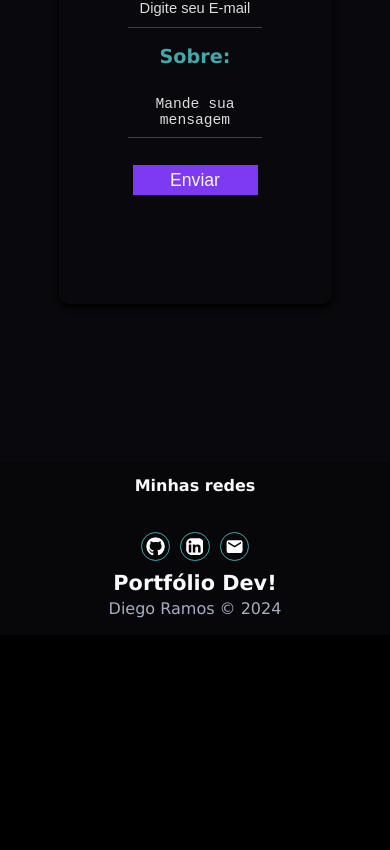
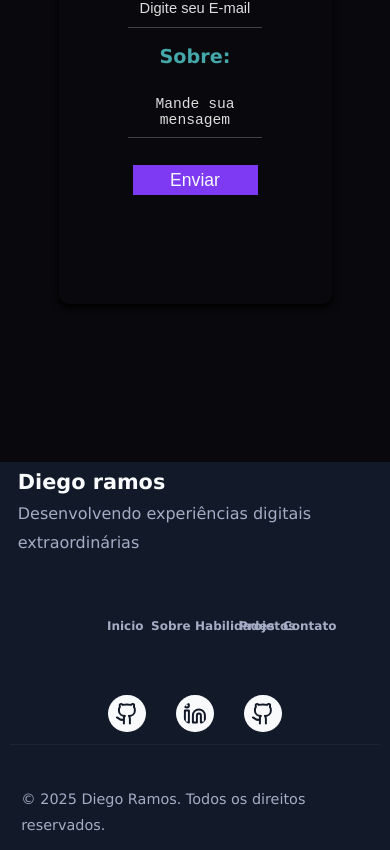
Before and after one commit to diegoramosds/projeto-portfolio, a React (Vite) app in the folder projeto-portfolio/: page / in a window 390 px wide. Shown: the part 8413-9263 px from the top of the page. Before the commit the page ends 9048 px from the top, so only its background shows below. Built offline with nearby package versions, Linux system fonts and the light colour scheme.

Commit message:
Melhorando footer

```diff
--- a/projeto-portfolio/src/Components/Footer/Footer.css
+++ b/projeto-portfolio/src/Components/Footer/Footer.css
@@ -1,58 +1,126 @@
 footer {
-    text-align: center;
-    background-color: #282a3a2f;
-    padding: 1em;
-    color: #e2e2e2da;
+  background-color: var(--background);
+  position: relative;
+  z-index: 3;
+  width: 100%;
+  height: 100%;
 }
-.icons-footer h2 {
+
+.main-footer {
   display: flex;
   flex-direction: column;
-  font-size: 1em;
-  font-weight: bold;
-  margin: 3px;
-  margin-bottom: 2em;
+  justify-content: center;
+  gap: 30px;
+  width: 85%;
+  padding: 3em;
+  margin: 0 auto;
+}
+.primary-footer {
+  border-bottom: 1px solid var(--secondary-hover);
 }
 
-.icons-footer a {
-  color: #fff;
-  font-size: 1.2em;
+.details-footer {
+  display: flex;
+  align-items: center;
+  gap: 80px;
+  justify-content: space-around;
+  padding-bottom: 1em;
 }
 
-.icons-footer svg{
-margin: 5px;
-border: 1px solid #51c9cbd2;
-border-radius: 20px;
-padding: 4px;
+.text-footer h2 {
+  display: flex;
+  flex-direction: column;
+  font-size: 1.3em;
+  font-weight: bold;
+  margin-bottom: 0.3em;
+  transition: color 0.2s ease-in-out;
+  width: 35%;
+  position: relative;
+}
+.text-footer h2:hover {
+  color: var(--accent);
+}
+.text-footer h2::after {
+  content: "";
+  position: absolute;
+  width: 0;
+  height: 0;
+  display: block;
+  margin-top: 0px;
+  background: var(--accent);
+  transition: width 0.1s ease-in-out;
+  -webkit-transition:
+    width 0.3s ease-in-out,
+    transform 0.1s ease;
+}
+.text-footer h2:hover::after {
+  width: 120px;
+  height: 3px;
+  left: 1px;
+  bottom: -2px;
+}
+.text-footer p {
+  font-size: 1em;
 }
 
-.icons-footer svg:hover{
- background-color: #1c3c5e9f;
+.footer-options {
+  display: flex;
+  gap: 40px;
+}
+.footer-options a {
+  font-size: 0.9em;
+}
+.social-medias-footer {
+  display: flex;
+}
+
+.icons-footer {
+  display: flex;
+  gap: 30px;
+  position: relative;
+  z-index: 1;
+}
+.icons-footer svg {
+  background-color: var(--title);
+  width: 25px;
+  padding: 0.4em;
+  border-radius: 22px;
+  color: var(--background);
+  transition: all 0.2s ease-in-out;
+}
+.icons-footer svg:hover {
+  transform: translateY(-5px);
+  background-color: var(--accent);
+}
+.created-by {
+  margin: 0.8em;
+  font-size: 0.9em;
 }
 
 @media screen and (max-width: 766px) {
-    footer {
-        text-align: center;
-        padding: .7em;
+.main-footer {
+  width: 95%;
+  padding: 0em;
 }
-    .icons-footer p {
-      font-size: .9em;
+.details-footer {
+  flex-direction: column;
+  padding: .5em;
+  gap: 50px;
 }
 
-    .icons-footer span {
-     font-size: 1em;
-    }
-
-    .icons-footer svg{
-    margin: 5px;
-    padding: 4px;
-    }
-
+.text-footer h2 {
+  width: 80%;
 
 }
 
-  @media screen and (min-width: 767px) and (max-width: 1250px) {
-    footer {
-        text-align: center;
-        padding: 1.2em;
+.footer-options {
+  display: flex;
+  gap: 20px;
+}
+.footer-options a {
+  font-size: 0.75em;
 }
 }
+
+@media screen and (min-width: 767px) and (max-width: 1250px) {
+}
--- a/projeto-portfolio/src/Components/Footer/Footer.jsx
+++ b/projeto-portfolio/src/Components/Footer/Footer.jsx
@@ -1,34 +1,76 @@
-import './Footer.css';
+import "./Footer.css";
 
-import { FaGithub, FaLinkedin } from 'react-icons/fa';
-import { MdEmail } from 'react-icons/md';
-
-
+import { Github, Linkedin } from "lucide-react";
 
 const Footer = () => {
+  function scrollToHome() {
+    const skillsElement = document.getElementById("home");
+    skillsElement.scrollIntoView({ behavior: "smooth" });
+  }
+  function scrollToAbout() {
+    const skillsElement = document.getElementById("about");
+    skillsElement.scrollIntoView({ behavior: "smooth" });
+  }
+  function scrollToSkills() {
+    const skillsElement = document.getElementById("skills");
+    skillsElement.scrollIntoView({ behavior: "smooth" });
+  }
+  function scrollToProjects() {
+    const skillsElement = document.getElementById("projects");
+    skillsElement.scrollIntoView({ behavior: "smooth" });
+  }
+
+  function scrollToContact() {
+    const skillsElement = document.getElementById("contact");
+    skillsElement.scrollIntoView({ behavior: "smooth" });
+  }
   return (
     <footer>
-      <div className='icons-footer'>
-        <h2>Minhas redes</h2>
-        <a href="https://github.com/diegoramosds"
-        target="_blank" rel="noopener noreferrer"
-        aria-label="Visite meu GitHub">
-        <FaGithub/></a>
+      <div className="main-footer">
+        <div className="primary-footer">
+          <div className="details-footer">
+            <div className="text-footer">
+              <h2 onClick={scrollToHome}>Diego ramos</h2>
+              <p>Desenvolvendo experiências digitais extraordinárias</p>
+            </div>
+            <div className="footer-options">
+              <a onClick={scrollToHome} className="custom-link cont">
+                Inicio
+              </a>
+              <a onClick={scrollToAbout} className="custom-link cont">
+                Sobre
+              </a>
+              <a onClick={scrollToSkills} className="custom-link skill">
+                Habilidades
+              </a>
+              <a onClick={scrollToProjects} className="custom-link project">
+                Projetos
+              </a>
+              <a onClick={scrollToContact} className="custom-link project">
+                Contato
+              </a>
+            </div>
+            <div className="social-medias-footer">
+              <div className="icons-footer">
+                <a href="">
+                  <Github />
+                </a>
+                <a href="">
+                  <Linkedin />
+                </a>
+                <a href="">
+                  <Github />
+                </a>
+              </div>
+            </div>
+          </div>
+        </div>
+        <p className="created-by">
+          © 2025 Diego Ramos. Todos os direitos reservados.
+        </p>
+      </div>
+    </footer>
+  );
+};
 
-        <a href="https://www.linkedin.com/in/diego-rds/"
-         target="_blank" rel="noopener noreferrer"
-          aria-label="Visite meu LinkedIn">
-            <FaLinkedin/></a>
-
-            <a href="mailto:diegoramos370@gmail.com"
-            target="_blank" rel="noopener noreferrer"
-            aria-label="Mande um email">
-              <MdEmail/></a>
-      </div>
-         <h3>Portfólio Dev!</h3>
-         <p>Diego Ramos &copy; 2024</p>
-    </footer>
-  )
-}
-
-export default Footer
+export default Footer;
```
Lines whose indentation alone changed are shown as unchanged.
